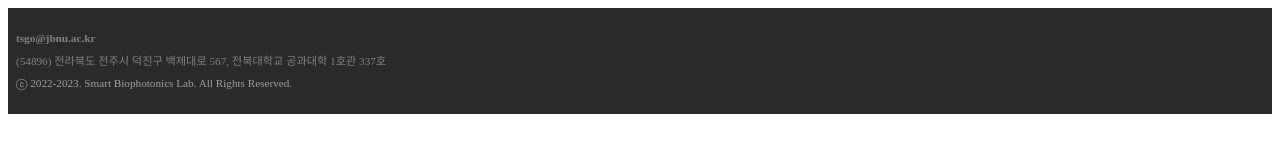
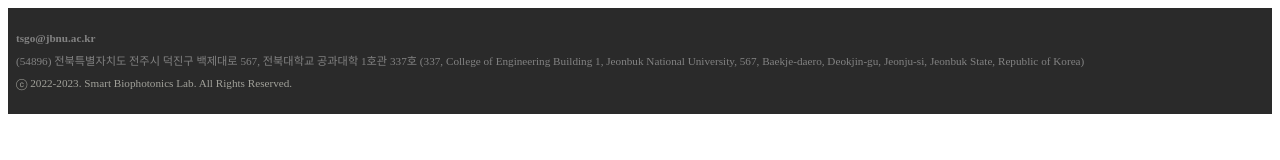
Before and after one commit to h-ch22/SBL_Web, a plain HTML site: page footer.html in a window 1280 px wide. Drawn offline with Linux system fonts and the light colour scheme.

Commit message:
fix: address updated as Jeonbuk State

```diff
--- a/footer.html
+++ b/footer.html
@@ -27,7 +27,7 @@
         <nav>
             <p>
                 <span style="color: #828282; font-weight: bold;">tsgo@jbnu.ac.kr</span><br>
-                <span style="color: #828282;">(54896) 전라북도 전주시 덕진구 백제대로 567, 전북대학교 공과대학 1호관 337호</span><br>
+                <span style="color: #828282;">(54896) 전북특별자치도 전주시 덕진구 백제대로 567, 전북대학교 공과대학 1호관 337호 (337, College of Engineering Building 1, Jeonbuk National University, 567, Baekje-daero, Deokjin-gu, Jeonju-si, Jeonbuk State, Republic of Korea)</span><br>
                 <span style="color: #a1a19a;">ⓒ 2022-2023. Smart Biophotonics Lab. All Rights Reserved.</span>
             </p>
         </nav>
```
